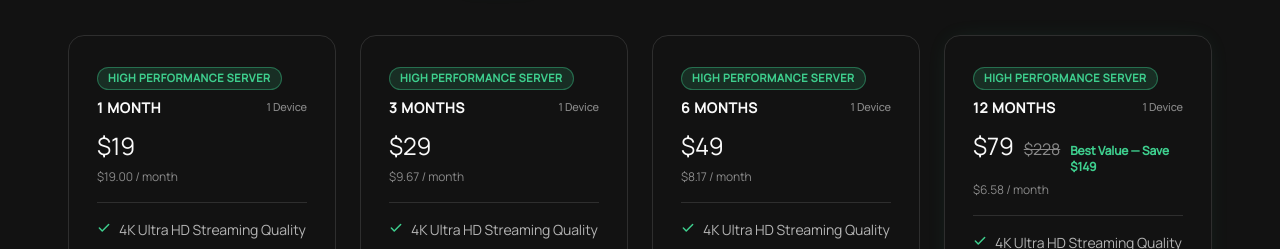
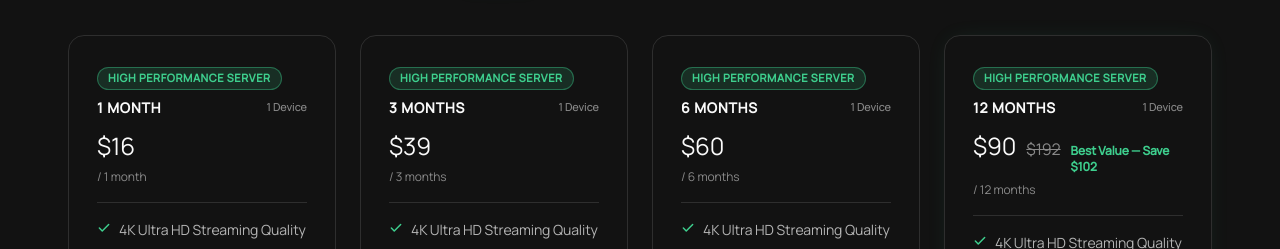
Before and after one commit to EcoTV-jpg/web, a React (Vite) app: page / in a window 1280 px wide. Shown: the part 1920-2169 px from the top of the page. Built offline with nearby package versions, Linux system fonts and the light colour scheme.

Commit message:
feat(pricing): update pricing to 1mo/, 3mo/, 6mo/, 12mo/

```diff
--- a/src/components/Pricing.tsx
+++ b/src/components/Pricing.tsx
@@ -14,28 +14,28 @@ const deviceOptions = [
 /* Pricing multipliers for device connections */
 const devicePricing: Record<number, Record<string, { price: string; billing: string; save?: string }>> = {
   1: {
-    "1 Month": { price: "$19", billing: "$19.00 / month" },
-    "3 Months": { price: "$29", billing: "$9.67 / month" },
-    "6 Months": { price: "$49", billing: "$8.17 / month" },
-    "12 Months": { price: "$79", billing: "$6.58 / month", save: "Best Value — Save $149" },
+    "1 Month": { price: "$16", billing: "/ 1 month" },
+    "3 Months": { price: "$39", billing: "/ 3 months" },
+    "6 Months": { price: "$60", billing: "/ 6 months" },
+    "12 Months": { price: "$90", billing: "/ 12 months", save: "Best Value — Save $102" },
   },
   2: {
-    "1 Month": { price: "$29", billing: "$29.00 / month" },
-    "3 Months": { price: "$49", billing: "$16.33 / month" },
-    "6 Months": { price: "$79", billing: "$13.17 / month" },
-    "12 Months": { price: "$129", billing: "$10.75 / month", save: "Best Value — Save $219" },
+    "1 Month": { price: "$26", billing: "/ 1 month" },
+    "3 Months": { price: "$59", billing: "/ 3 months" },
+    "6 Months": { price: "$89", billing: "/ 6 months" },
+    "12 Months": { price: "$139", billing: "/ 12 months", save: "Best Value — Save $173" },
   },
   3: {
-    "1 Month": { price: "$39", billing: "$39.00 / month" },
-    "3 Months": { price: "$69", billing: "$23.00 / month" },
-    "6 Months": { price: "$109", billing: "$18.17 / month" },
-    "12 Months": { price: "$169", billing: "$14.08 / month", save: "Best Value — Save $299" },
+    "1 Month": { price: "$36", billing: "/ 1 month" },
+    "3 Months": { price: "$79", billing: "/ 3 months" },
+    "6 Months": { price: "$119", billing: "/ 6 months" },
+    "12 Months": { price: "$189", billing: "/ 12 months", save: "Best Value — Save $243" },
   },
   4: {
-    "1 Month": { price: "$49", billing: "$49.00 / month" },
-    "3 Months": { price: "$89", billing: "$29.67 / month" },
-    "6 Months": { price: "$139", billing: "$23.17 / month" },
-    "12 Months": { price: "$209", billing: "$17.42 / month", save: "Best Value — Save $379" },
+    "1 Month": { price: "$46", billing: "/ 1 month" },
+    "3 Months": { price: "$99", billing: "/ 3 months" },
+    "6 Months": { price: "$149", billing: "/ 6 months" },
+    "12 Months": { price: "$239", billing: "/ 12 months", save: "Best Value — Save $313" },
   },
 };
 
--- a/src/data/site.ts
+++ b/src/data/site.ts
@@ -191,8 +191,8 @@ export const pricingHeader = {
 export const plans: Plan[] = [
   {
     name: "1 Month",
-    price: "$19",
-    billingText: "$19.00 / month",
+    price: "$16",
+    billingText: "/ 1 month",
     badge: "High Performance Server",
     features: [
       "4K Ultra HD Streaming Quality",
@@ -209,8 +209,8 @@ export const plans: Plan[] = [
   },
   {
     name: "3 Months",
-    price: "$29",
-    billingText: "$9.67 / month",
+    price: "$39",
+    billingText: "/ 3 months",
     badge: "High Performance Server",
     features: [
       "4K Ultra HD Streaming Quality",
@@ -227,8 +227,8 @@ export const plans: Plan[] = [
   },
   {
     name: "6 Months",
-    price: "$49",
-    billingText: "$8.17 / month",
+    price: "$60",
+    billingText: "/ 6 months",
     badge: "High Performance Server",
     features: [
       "4K Ultra HD Streaming Quality",
@@ -245,10 +245,10 @@ export const plans: Plan[] = [
   },
   {
     name: "12 Months",
-    price: "$79",
-    originalPrice: "$228",
-    billingText: "$6.58 / month",
-    save: "Best Value — Save $149",
+    price: "$90",
+    originalPrice: "$192",
+    billingText: "/ 12 months",
+    save: "Best Value — Save $102",
     badge: "High Performance Server",
     mostValue: true,
     features: [
@@ -376,7 +376,7 @@ export const sportsSection = {
       desc: "Premier League, Champions League, NFL, NBA, NHL, F1, UFC, and more",
     },
   ],
-  priceText: "$19/month",
+  priceText: "$16/month",
   ctaText: "View All Plans",
 };
 
```
